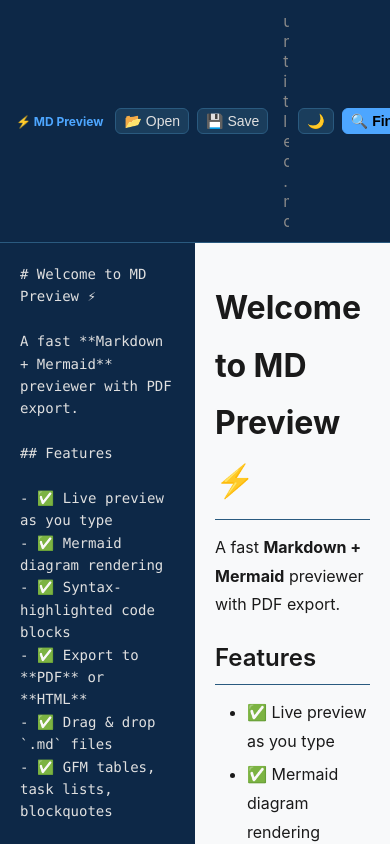
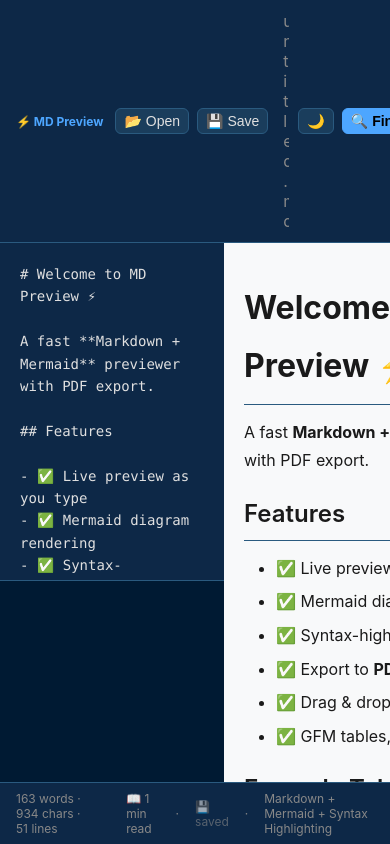
Before and after one commit to Marketing-Bull/md-preview-pwa, a React (Vite) app: page / in a window 390 px wide. Shown: the top 844 px of the page. Built offline with nearby package versions, Linux system fonts and the light colour scheme.

Commit message:
fix: scroll in editor/preview — correct view mode CSS selectors and add overflow:auto to textarea

```diff
--- a/src/styles/index.css
+++ b/src/styles/index.css
@@ -158,24 +158,32 @@ body {
   overflow: hidden;
 }
 
-/* View modes */
-body.view-split .preview-pane {
+/* App container */
+.app {
+  display: flex;
+  flex-direction: column;
+  height: 100%;
+  overflow: hidden;
+}
+
+/* View modes — class is on .main-container */
+.main-container.view-split .preview-pane {
   display: flex;
 }
 
-body.view-editor .preview-pane {
+.main-container.view-editor .preview-pane {
   display: none;
 }
 
-body.view-editor .column-resizer {
+.main-container.view-editor .column-resizer {
   display: none;
 }
 
-body.view-preview .editor-pane {
+.main-container.view-preview .editor-pane {
   display: none;
 }
 
-body.view-preview .column-resizer {
+.main-container.view-preview .column-resizer {
   display: none;
 }
 
@@ -298,6 +306,7 @@ body.view-preview .column-resizer {
   line-height: 1.6;
   resize: none;
   outline: none;
+  overflow: auto;
   -webkit-overflow-scrolling: touch;
 }
 
@@ -688,18 +697,14 @@ body.view-preview .column-resizer {
     font-size: 12px;
   }
 
-  body.view-split {
-    --split-ratio: 50%;
-  }
-
-  body.view-split .editor-pane {
+  .main-container.view-split .editor-pane {
     flex: 0 0 auto;
     height: 40vh;
     border-right: none;
     border-bottom: 1px solid var(--border);
   }
 
-  body.view-split .preview-pane {
+  .main-container.view-split .preview-pane {
     flex: 1;
     border-bottom: none;
   }
```
